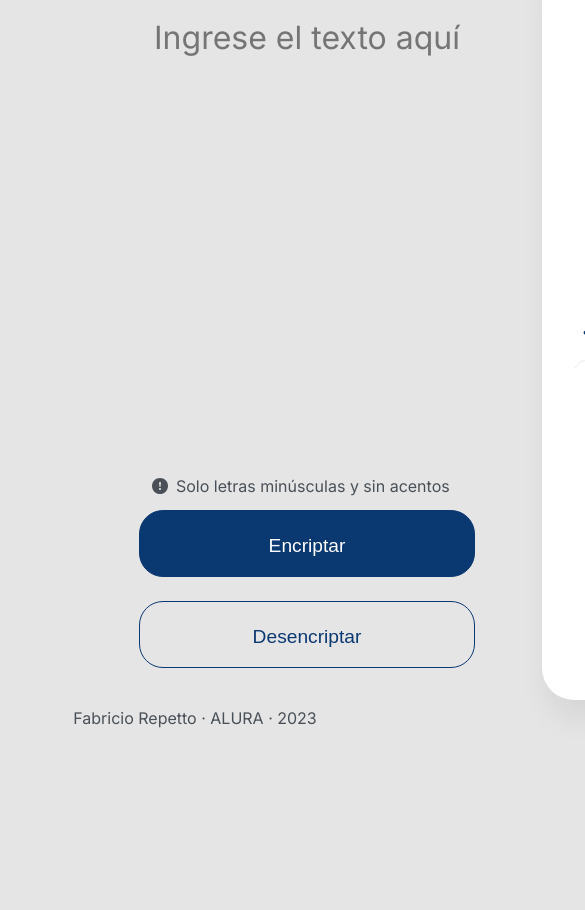
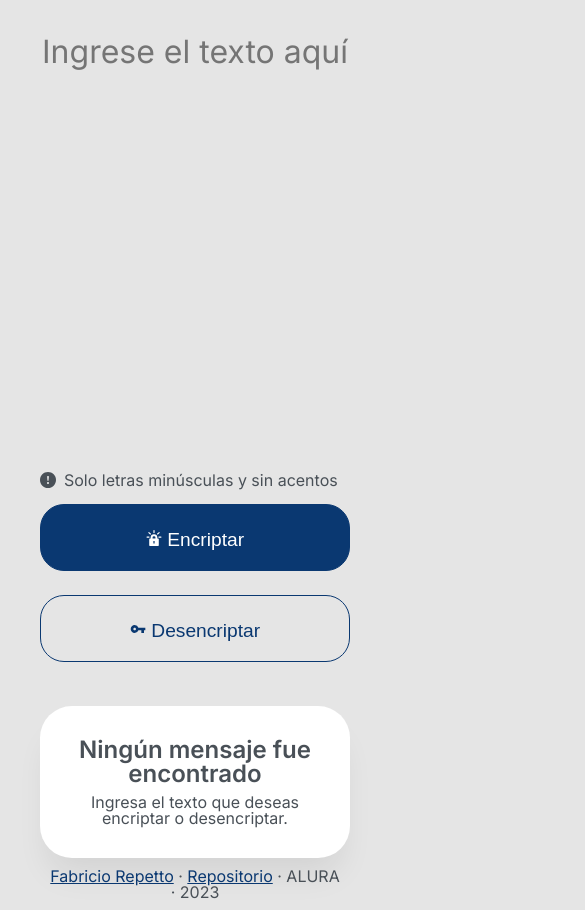
Before and after one commit to FabricioJRepetto/encriptador, a plain HTML site: page main.html in a window 390 px wide. Shown: the part 104-1014 px from the top of the page, 585 px wide, since content can reach past the window. Before the commit the page ends 844 px from the top, so only its background shows below. Drawn offline with Linux system fonts and the light colour scheme.

Commit message:
responsive + icons + type animation

```diff
--- a/logic.js
+++ b/logic.js
@@ -25,6 +25,21 @@ const showMessage = () => {
         // mostrar contenedor del mensaje final
         message.style.display = 'flex'
     }
+}
+
+const typeMessage = (text) => {
+    const ele = finalMessageContainer
+    ele.textContent = ''
+
+    let i = 0
+    const typerInt = setInterval(() => {
+        ele.append(text[i], text[i + 1] || '')
+
+        i += 2
+        if (i >= text.length) {
+            clearInterval(typerInt)
+        }
+    }, 2);
 }
 
 const encodeMessage = () => {
@@ -60,7 +75,8 @@ const encodeMessage = () => {
         // }
 
         // setear mensaje final
-        finalMessageContainer.textContent = newMessage
+        // finalMessageContainer.textContent = newMessage
+        typeMessage(newMessage)
 
         // ocultar imagen y mostrar mensaje
         showMessage()
--- a/main.html
+++ b/main.html
@@ -37,17 +37,26 @@
                     </div>
 
                     <div class="buttons-container">
-                        <button id='encode' class="button-primary">Encriptar</button>
-                        <button id='decode'>Desencriptar</button>
+                        <button id='encode' class="button-primary">
+                            <img src="assets/lock.svg" class="icon" />
+                            Encriptar
+                        </button>
+                        <button id='decode'>
+                            <img src="assets/key.svg" class="icon" />
+                            Desencriptar
+                        </button>
                     </div>
                 </div>
             </div>
 
             <div class="message-container">
                 <div id="message" class="message" style="display: none;">
-                    <p id="final-message"></p>
+                    <div id="final-message"></div>
 
-                    <button id="copy-button">Copiar</button>
+                    <button id="copy-button">
+                        <img src="assets/copy.svg" class="icon" />
+                        Copiar
+                    </button>
                 </div>
 
                 <div id='no-message' class="no-message" style="display: flex;">
@@ -60,8 +69,13 @@
 
         </section>
 
-        <footer>Fabricio Repetto · ALURA · 2023</footer>
     </main>
+
+    <footer>
+        <a href="https://fabricio-repetto.vercel.app" target="_blank">Fabricio Repetto</a> ·
+        <a href="https://github.com/FabricioJRepetto/encriptador" target="_blank">Repositorio</a>
+        · ALURA · 2023
+    </footer>
 </body>
 
 <script src="logic.js"></script>
--- a/style.css
+++ b/style.css
@@ -1,6 +1,9 @@
 :root {
+    --blue: #0A3871;
+    --gray: #495057;
+
     background-color: #E5E5E5;
-    margin: 40px;
+    margin: 40px 40px 0px 40px;
     font-family: 'Inter', sans-serif;
 }
 
@@ -11,8 +14,14 @@ main {
 footer {
     padding: 10px;
     text-align: center;
-    color: #495057;
+    color: var(--gray);
     /* height: 40px; */
+    margin: auto;
+    position: relative;
+    bottom: 0;
+}
+a {
+    color: var(--blue);
 }
 
 section {
@@ -28,7 +37,6 @@ section {
 
     width: 120px;
 }
-
 
 .main {
     display: flex;
@@ -50,7 +58,7 @@ textarea {
     /* margin-top: 128px; */
     height: 100%;
 
-    color: #0A3871;
+    color: var(--blue);
     font-size: 2rem;
     font-family: inherit;
 }
@@ -58,7 +66,7 @@ textarea {
 .info {
     display: flex;
     gap: 8px;
-    color: #495057;
+    color: var(--gray);
     margin: 16px 0;
 }
 
@@ -75,10 +83,10 @@ button {
     cursor: pointer;
     box-sizing: border-box;
     background-color: #00000000;
-    color: #0A3871;
+    color: var(--blue);
     font-size: 1.2rem;
 
-    border: 1px solid #0A3871;
+    border: 1px solid var(--blue);
     border-radius: 24px;
 
     padding: 24px;
@@ -88,7 +96,7 @@ button {
 
 .button-primary {
     color: white;
-    background-color: #0A3871;
+    background-color: var(--blue);
 }
 
 .message-container {
@@ -107,14 +115,19 @@ button {
 
 .message {
     height: 100%;
-    /* margin: 32px; */
 
     flex-direction: column;
     justify-content: space-between;
 }
+.message div {
+    margin-bottom: 32px;
+    height: 100%;
+    overflow: auto;
+    font-size: 1.2rem;
+}
 
 .no-message {
-    color: #495057;
+    color: var(--gray);
     /* margin: 32px; */
     text-align: center;
 
@@ -126,9 +139,46 @@ button {
 .no-message b {
     font-size: 1.5rem;
     font-weight: 600;
-    color: #495057;
+    color: var(--gray);
 }
 
-@media (min-width: 768px) {
+.icon {
+    min-height: 16px;
+}
 
+@media (max-width: 1035px) {
+    main {
+        height: max-content;
+        min-height: calc(100vh - 80px);
+    }
+    section {
+        flex-direction: column;
+        justify-content: flex-start;
+        gap: 12px;
+    }
+    textarea {
+        height: 50vh;
+    }
+    .menu {
+        justify-content: flex-start;
+    }
+    .main {
+        padding-top: 32px;
+    }
+    .message-container {
+        width: auto;
+    }
+    .message div {
+        height: fit-content;
+        overflow: unset;
+    }
+    .no-message img {
+        display: none;
+    }
 }
+
+@media (max-width: 790px) {
+    button {
+        min-width: 100%;
+    }
+}
```
Also changed, not shown: assets/copy.svg (added), assets/key.svg (added), assets/lock.svg (added).
